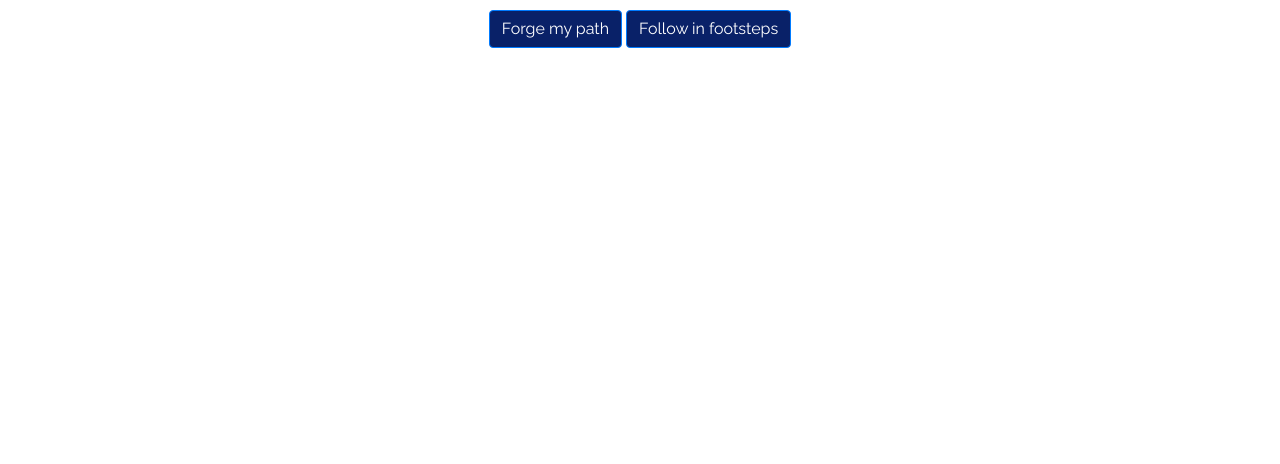
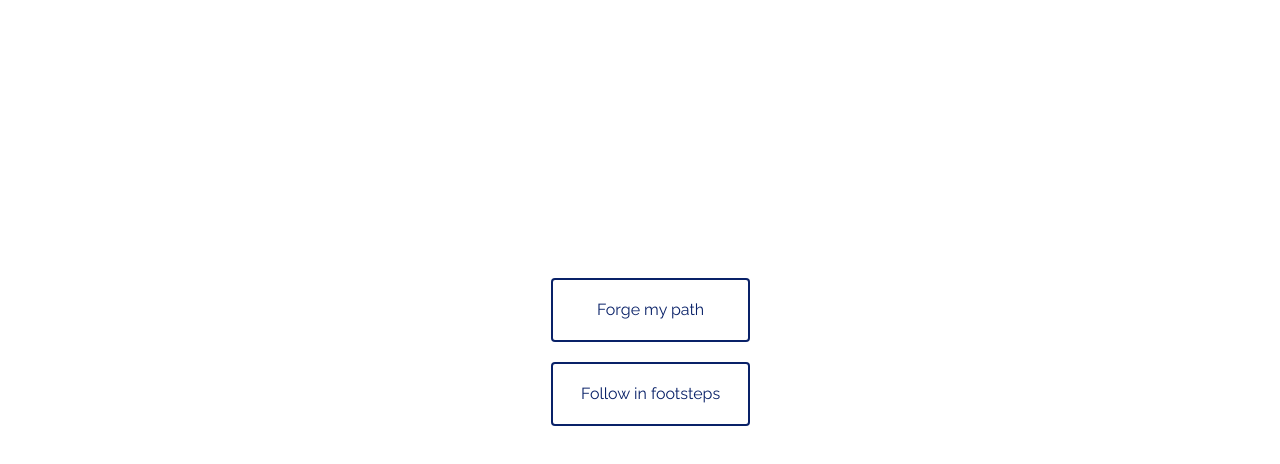
Before and after one commit to thewly/Project1, a plain HTML site: page index.html in a window 1280 px wide. Shown: the part 56-520 px from the top of the page. Drawn offline with nearby package versions, Linux system fonts and the light colour scheme; no server answers.

Commit message:
splash buttons

```diff
--- a/assets/css/style.css
+++ b/assets/css/style.css
@@ -36,6 +36,8 @@ h2 {
     display: none;
 }
 
+/* GRID & IMAGES */
+
 /* NEXT PHASE: FADE OUT PAGES
 .hide {
     visibility: hidden;
@@ -43,7 +45,6 @@ h2 {
     transition: visibility 1s, opacity 1s;
 } */
 
-/* GENERAL */
 .row {
     margin: 0;
 }
@@ -58,10 +59,55 @@ img {
     object-fit: cover;
 }
 
-/* SPLASH */
+/* LANDING PAGE & SEARCH PAGE */
 
 .splash {
     background-color: #03899C;
     height: 250px;
     padding: 20px;
 }
+
+.wrap {
+    position: absolute;
+    top: 50%;
+    left: 50%;
+    margin-top: -86px;
+    margin-left: -89px;
+    text-align: center;
+}
+
+a {
+    -webkit-transition: all 200ms cubic-bezier(0.390, 0.500, 0.150, 1.360);
+    -moz-transition: all 200ms cubic-bezier(0.390, 0.500, 0.150, 1.360);
+    -ms-transition: all 200ms cubic-bezier(0.390, 0.500, 0.150, 1.360);
+    -o-transition: all 200ms cubic-bezier(0.390, 0.500, 0.150, 1.360);
+    transition: all 200ms cubic-bezier(0.390, 0.500, 0.150, 1.360);
+    display: block;
+    margin: 20px auto;
+    max-width: 250px;
+    text-decoration: none;
+    border-radius: 4px;
+    padding: 20px 30px;
+    color: #092168;
+}
+
+a.btn-flashy {
+    color: #092168;
+    box-shadow: #092168 0 0px 0px 2px inset;
+    text-decoration: none;
+}
+
+a.btn-flashy:hover {
+    color: rgba(255, 255, 255, 0.85);
+    box-shadow: #092168 0 80px 0px 2px inset;
+    text-decoration: none;
+}
+
+
+/* FORMATTING FOR MOBILE */
+@media all and (max-width:30em){
+     a.button1{
+      display:block;
+      margin:0.4em auto;
+     }
+    }
--- a/index.html
+++ b/index.html
@@ -35,7 +35,7 @@
 <body>
     <div class="container" id="navigator">
         <nav class="navbar navbar-expand-lg">
-            <a class="navbar-brand">NEXT JRNY</a>
+            <span class="navbar-brand">NEXT JRNY</span>
             <button class="navbar-toggler" type="button" data-toggle="collapse" data-target="#navbarNav" aria-controls="navbarNav" aria-expanded="false" aria-label="Toggle navigation">
                 <span class="navbar-toggler-icon"></span>
             </button>
@@ -47,8 +47,11 @@
     </div>
 
     <div class="container text-center" id="landingPage">
-        <button type="button" class="btn btn-primary switch-element-btn" data-hide="landingPage" data-show="searchPage">Forge my path</button>
-        <button type="button" class="btn btn-primary switch-element-btn" data-hide="landingPage" data-show="selectionPage">Follow in footsteps</button>
+        <div class="wrap">
+            <a href="#" class="btn-flashy switch-element-btn" data-hide="landingPage" data-show="searchPage">Forge my path</a>
+            <a href="#" class="btn-flashy switch-element-btn" data-hide="landingPage" data-show="selectionPage">Follow in footsteps</a>
+        </div>
+
     </div>
 
     <div class="container hidden-element" id="searchPage">
@@ -99,6 +102,8 @@
                             </div>
                         </form>
                     </div>
+
+                   <div></div>
 
                 </div>
             </div>
```
Also changed, not shown: 5 other files.
